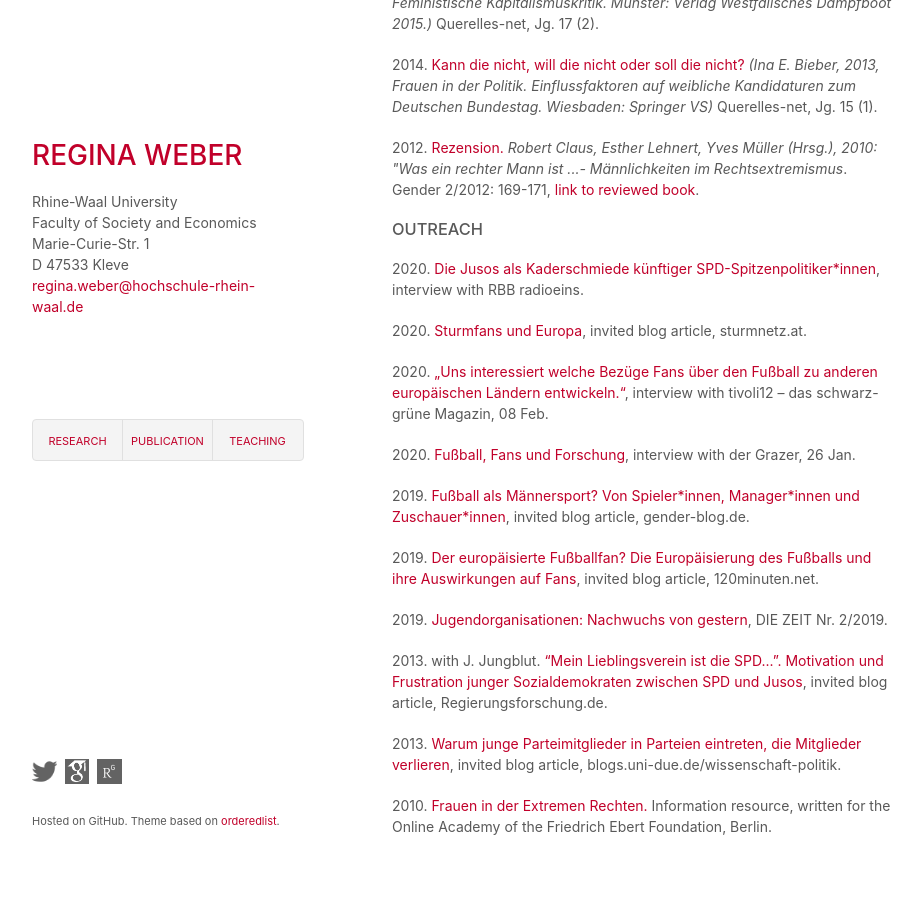
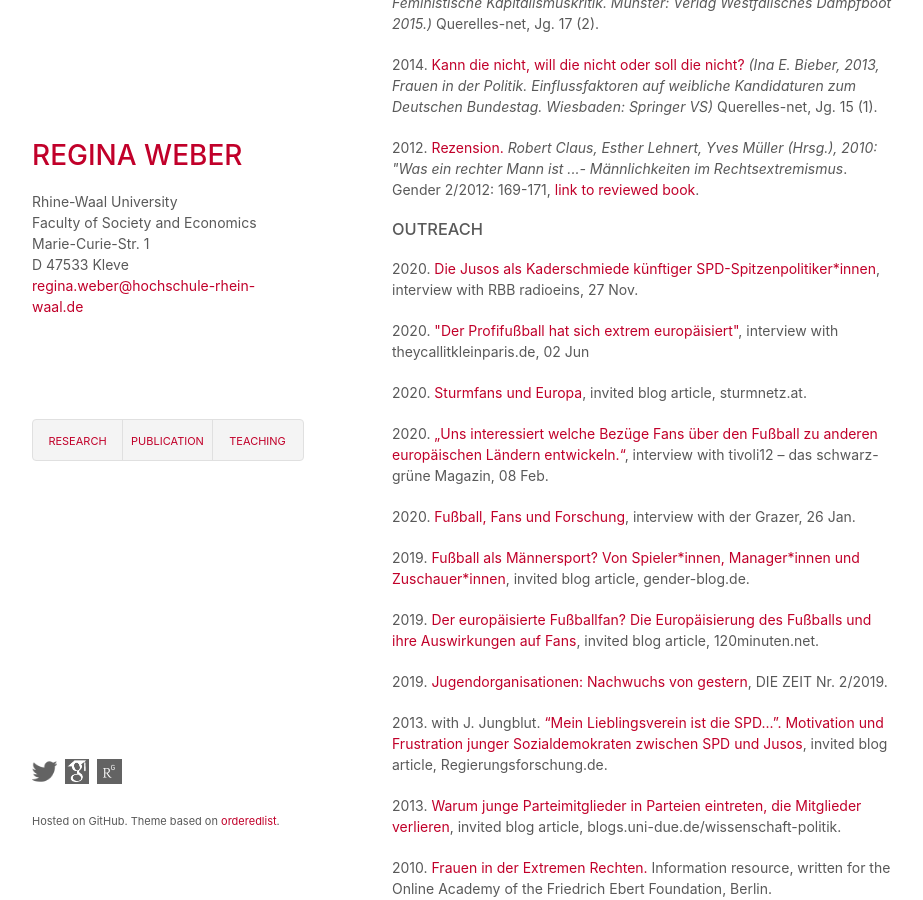
Before and after one commit to robertocabreratapia/robertocabreratapia.github.io, a Jekyll site: the page built from publication.html, in a window 1280 px wide and 900 px high, scrolled down 1681 px. Shown: the whole window, without its empty margins (178-1101 px from the left). Built offline with Jekyll 4.4.1, drawn with Linux system fonts in a browser that asks for light colours.

Commit message:
Update publication.html

```diff
--- a/publication.html
+++ b/publication.html
@@ -30,7 +30,8 @@ layout: default
 <p>2012. <a href="https://www.budrich-journals.de/index.php/gender/article/view/17922/15597">Rezension.</a> <em>Robert Claus, Esther Lehnert, Yves Müller (Hrsg.), 2010: "Was ein rechter Mann ist ...- Männlichkeiten im Rechtsextremismus</em>. Gender 2/2012: 169-171, <a href="http://www.rosalux.de/fileadmin/rls_uploads/pdfs/Publ-Texte/Texte_68.pdf">link to reviewed book</a>.</p>
 
 <h3>Outreach</h3>
-<p>2020. <a href="https://www.radioeins.de/programm/sendungen/die_schoene_woche/_/die-jusos-als-kaderschmiede-kuenftiger-spd-spitzenpolitiker.html">Die Jusos als Kaderschmiede künftiger SPD-Spitzenpolitiker*innen</a>, interview with RBB radioeins.</p>
+<p>2020. <a href="https://www.radioeins.de/programm/sendungen/die_schoene_woche/_/die-jusos-als-kaderschmiede-kuenftiger-spd-spitzenpolitiker.html">Die Jusos als Kaderschmiede künftiger SPD-Spitzenpolitiker*innen</a>, interview with RBB radioeins, 27 Nov.</p>
+<p>2020. <a href="https://www.theycallitkleinparis.de/2020/06/02/regina-weber-im-interview-der-profifussball-hat-sich-extrem-europaeisiert/">"Der Profifußball hat sich extrem europäisiert"</a>, interview with theycallitkleinparis.de, 02 Jun</p>
 <p>2020. <a href="https://www.sturmnetz.at/sturmfans-und-europa/">Sturmfans und Europa</a>, invited blog article, sturmnetz.at.</p>
 <p>2020. <a href="https://www.tivoli12.at/anpfiff-zum-spiel/hinterfragtinterviews/4417-dr-r-weber-uns-interessiert-welche-bez%C3%BCge-fans-%C3%BCber-den-fu%C3%9Fballl-zu-anderen-europ%C3%A4ischen-l%C3%A4ndern-entwickeln.html">„Uns interessiert welche Bezüge Fans über den Fußball zu anderen europäischen Ländern entwickeln.“</a>, interview with tivoli12 – das schwarz-grüne Magazin, 08 Feb.</p>
 <p>2020. <a href="https://epaper.grazer.at/epaper/der-grazer-042020-e964.html#page/52-53">Fußball, Fans und Forschung</a>, interview with der Grazer, 26 Jan.</p>
```
